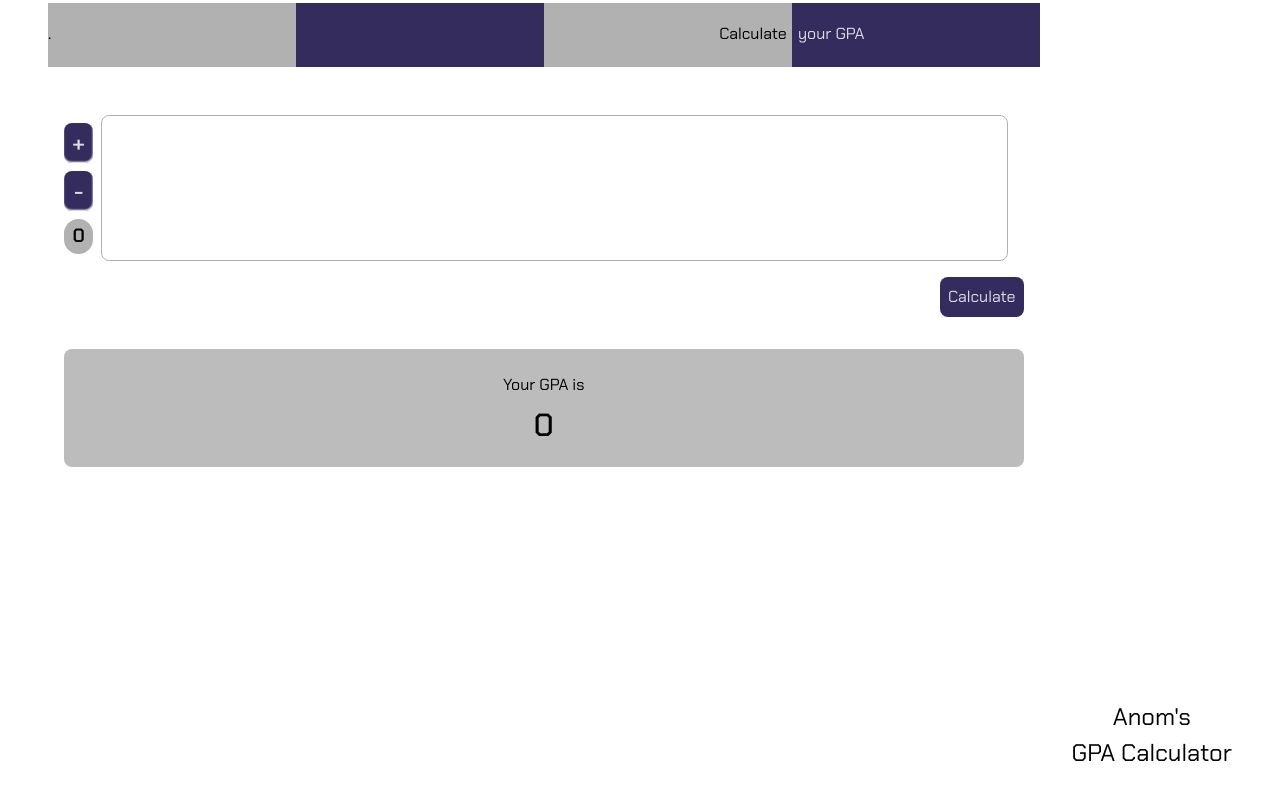
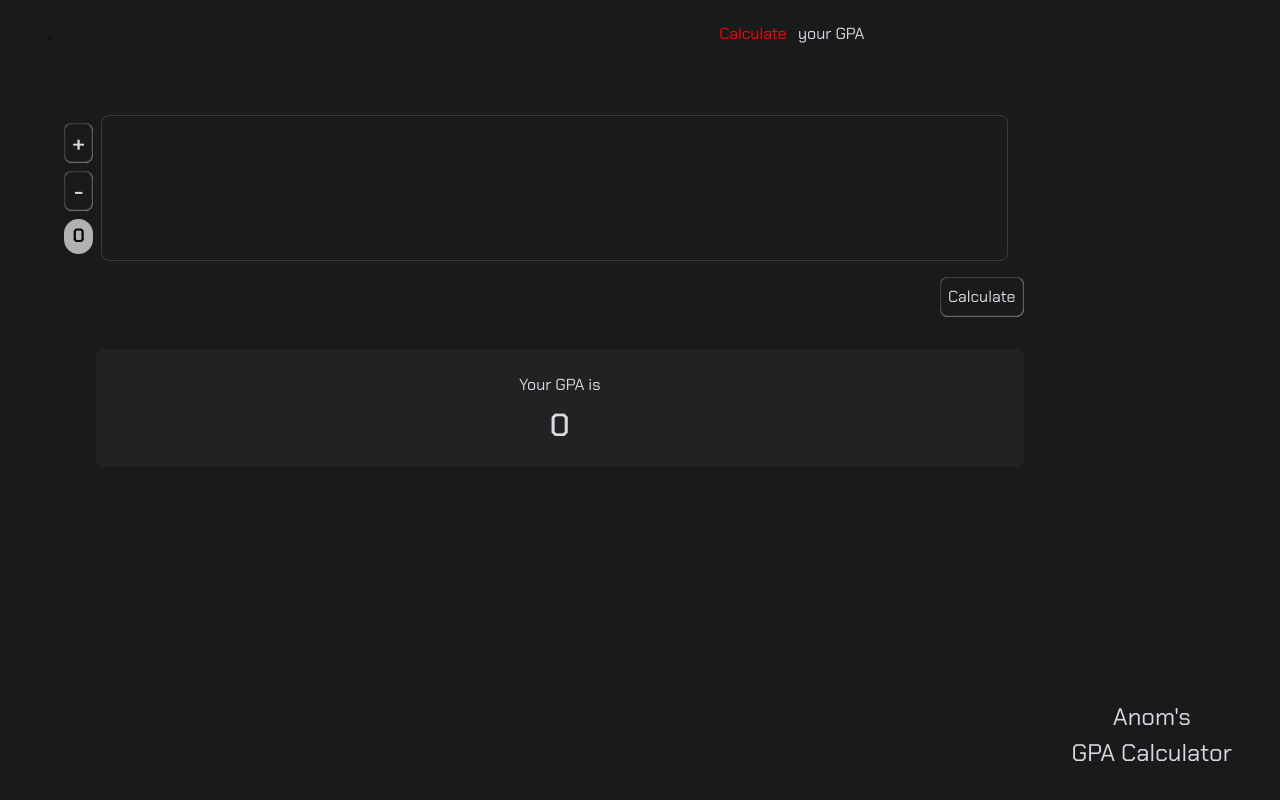
Before and after one commit to Ano-ly/AnomsCGPACalculator, a React (Vite) app: page / in a window 1280 px wide. Shown: the top 800 px of the page. Built offline with nearby package versions, Linux system fonts and the light colour scheme.

Commit message:
Make UI changes

```diff
--- a/src/App.css
+++ b/src/App.css
@@ -56,12 +56,12 @@ button {
 }
 
 .cont__main__cmb__maj__sbar__btn {
-  background-color: var(--div2-color);
+  background-color: var(--div4-color);
   font-family: "Chakra Petch", serif;
   padding: 0.5rem;
   font-weight: 500;
   border-radius: 0.5rem;
-  box-shadow: inset -0.02rem -0.08rem 0.1rem rgb(255, 255, 255);
+  box-shadow: inset -0.01rem -0.01rem 0.1rem rgb(255, 255, 255);
   font-size: 1.5rem;
   line-height: 1.5rem;
   color: var(--font1-color);
@@ -98,12 +98,13 @@ button {
   height: 4rem;
   padding-top: 1.2rem;
   min-width: 25%;
+  border-radius: 30px;
 }
 .cont__main__dec__col--col2 {
-  background-color: var(--div2-color);
+  background-color: var(--div4-color);
 }
 .cont__main__dec__col--col1 {
-  background-color: var(--div1-color);
+  background-color: var(--div4-color);
 }
 
 /* Divs in cont__main div */
@@ -141,7 +142,7 @@ button {
   gap: 0.5rem;
 }
 .cont__main__cmb__maj__crs {
-  border: 0.02rem solid var(--div1-color);
+  border: 0.02rem solid var(--div5-color);
   flex: 1 1 0;
   border-radius: 0.5rem;
   min-height: 7rem;
@@ -163,7 +164,8 @@ button {
   font-size: 3rem;
 }
 .cont__main__cmb__cpt__btn {
-  background-color: var(--div2-color);
+  background-color: var(--div4-color);
+  box-shadow: inset -0.01rem -0.01rem 0.1rem rgb(255, 255, 255);
   border-radius: 0.5rem;
   padding: 0.5rem;
   cursor: pointer;
@@ -179,8 +181,8 @@ button {
   transform: scale(1.05);
 }
 @keyframes colorblink {
-  from {background-color: var(--div1-color);}
-  to {background-color: var(--div3-color);}
+  from {background-color: var(--div4-color);}
+  to {background-color: var(--div5-color);}
 }
 .cont__main__cmb__cpt__rst {
   animation-name: colorblink;
@@ -192,11 +194,13 @@ button {
   flex-shrink: 0;
   min-height: 5rem;
   font-weight: 400;
+  color: var(--font1-color);
   line-height: 2.5rem;
-  background-color: var(--div1-color);
+  background-color: var(--div4-color);
   border-radius: 0.5rem;
   padding: 1rem;
   text-align: center;
+  margin-left: 2rem;
 }
 .cont__main__cmb__maj__crsdiv__cse {
   box-sizing: border-box;
@@ -237,6 +241,7 @@ button {
   border-radius: 13rem;
   padding: 0.04rem 0.3rem;
   font-size: 0.6rem;
+  color: var(--font2-color);
   border: 0.02rem solid var(--div2-color)
 }
 .cont__main__cmb__maj__crsdiv__cse__flds__err {
@@ -258,16 +263,19 @@ button {
 .cont__lgo__img {
   font-size: 1.5rem;
   font-family: "Chakra Petch", serif;
+  color: var(--font1-color);
   text-align: center;
 }
 .cont__main__cmb__maj__crsdiv__cse__flds__fld {
   flex: 1;
   font-family: "Chakra Petch", serif;
+  color: white;
   min-width: 0;
   min-height: 2.5rem;
   padding-left: 1rem;
   border-radius: 0.5rem;
-  border: 1px solid var(--div2-color);
+  background-color: var(--div5-color);
+  border: 1px solid var(--div5-color);
   transition: background-color .2s;
 }
 .cont__main__cmb__maj__crsdiv__cse__flds__fld:hover {
@@ -294,6 +302,7 @@ button {
 .cont__main__dec__col--col1--one {
   text-align: right;
   padding-right: 0.3rem;
+  color: var(--font3-color);
 }
 .cont__main__dec__col--col1--two {
   color: var(--font1-color);
--- a/src/index.css
+++ b/src/index.css
@@ -7,6 +7,8 @@
   --div1-color: rgb(177, 177, 177);
   --div2-color: rgba(21, 13, 68, 0.87);
   --div3-color: rgb(228, 223, 223);
+  --div4-color: rgb(25, 26, 28);
+  --div5-color: rgb(58, 59, 62);
   --light-color: rgba(236, 233, 255, 0.87);
   background-color: white;
   --font1-color: rgba(247, 246, 252, 0.87);
@@ -23,4 +25,5 @@ body {
   place-items: center;
   max-width: 100vw;
   min-height: 100vh;
+  background-color: var(--div4-color)
 }
```
